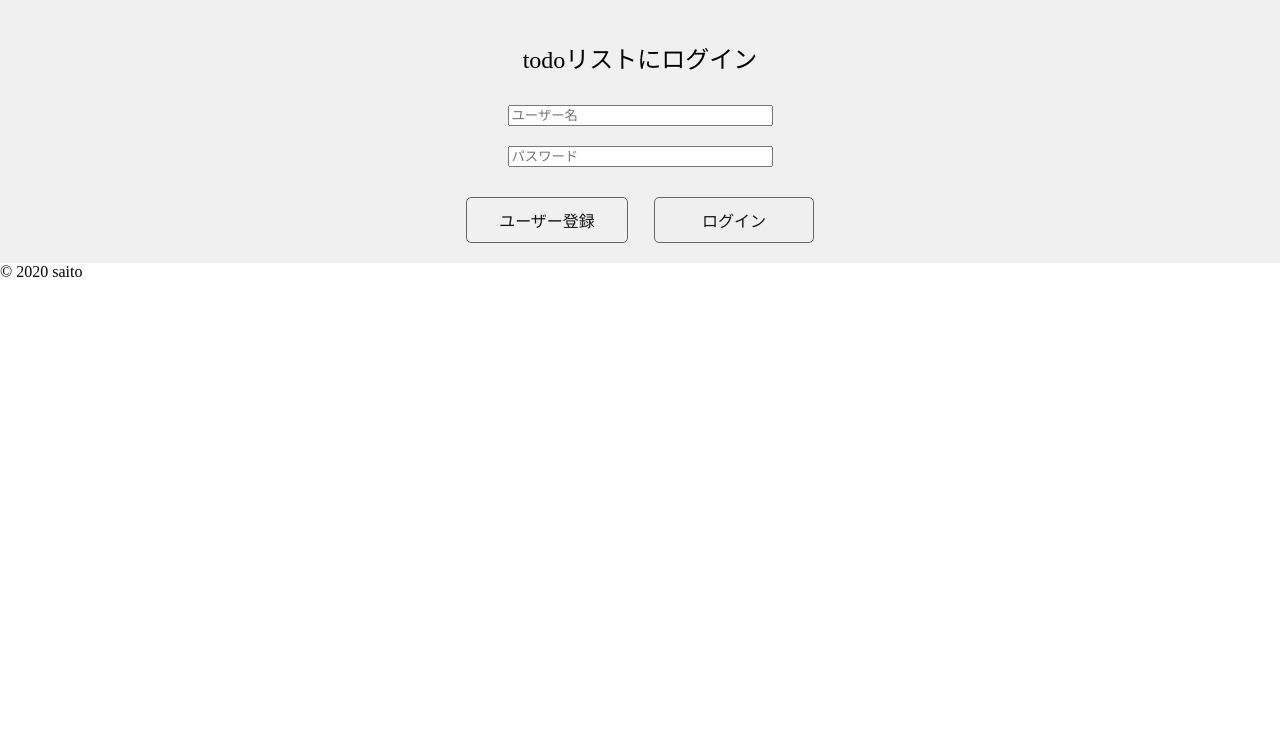
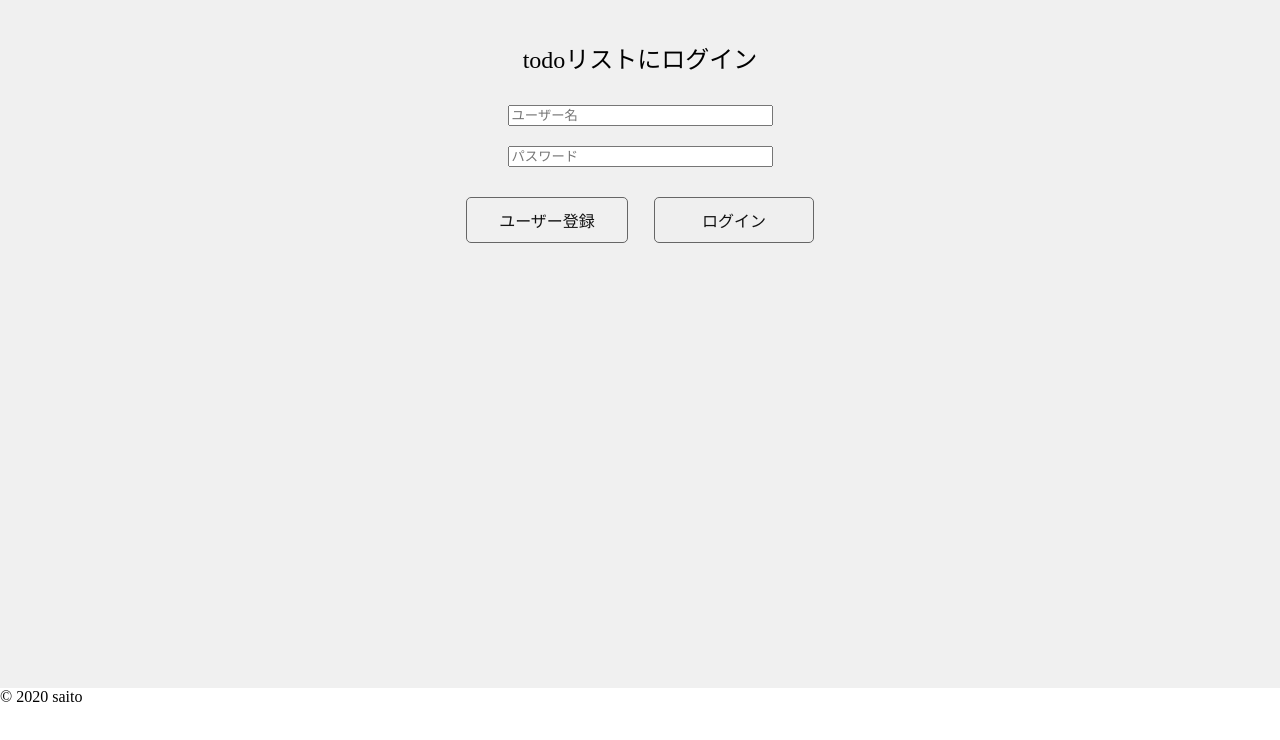
Before and after one commit to sait0-kun/todo_php, a PHP site: page / in a window 1280 px wide. Shown: the part 60-800 px from the top of the page. Run offline with PHP 8.4, Linux system fonts and the light colour scheme; style sheets or scripts are compiled from the project's sources.

Commit message:
[update]Change the height of login

```diff
--- a/docker/app/src/css/login.scss
+++ b/docker/app/src/css/login.scss
@@ -2,6 +2,7 @@
   padding: 20px;
   background-color: #f0f0f0;
   text-align: center;
+  height: 81vh;
   &__title {
     font-weight: normal;
   }
```
